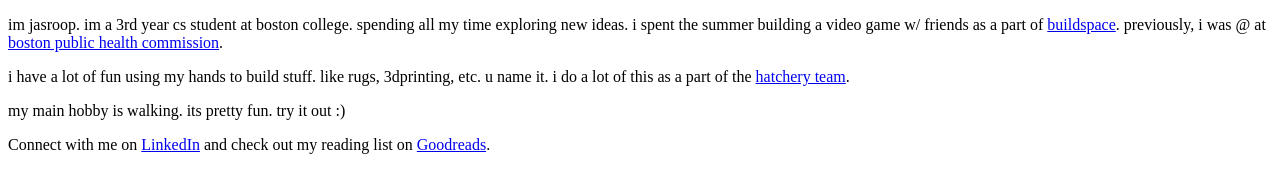
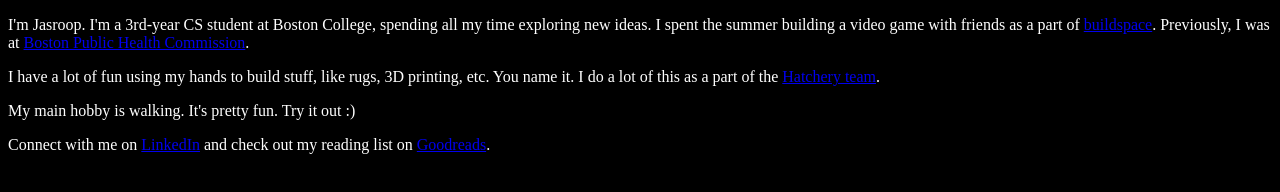
Before and after one commit to jasroopkdhingra/jasroop-website, a plain HTML site: page index.html in a window 1280 px wide. Drawn offline with Linux system fonts and the light colour scheme.

Commit message:
Update index.html

```diff
--- a/index.html
+++ b/index.html
@@ -1,13 +1,21 @@
 <!DOCTYPE html>
 <html>
+<head>
+    <style>
+        body {
+            background-color: black;
+            color: white;
+        }
+    </style>
+</head>
 <body>
 
-<p style="color:Black;">im jasroop. im a 3rd year cs student at boston college. spending all my time exploring new ideas. i spent the summer building a video game w/ friends as a part of <a href="https://buildspace.so/" target="_blank">buildspace<a/>. previously, i was @ at <a href="https://www.boston.gov/government/cabinets/boston-public-health-commission" target="_blank"> boston public health commission<a/>.</p>
+<p style="color:white;">I'm Jasroop. I'm a 3rd-year CS student at Boston College, spending all my time exploring new ideas. I spent the summer building a video game with friends as a part of <a href="https://buildspace.so/" target="_blank">buildspace</a>. Previously, I was at <a href="https://www.boston.gov/government/cabinets/boston-public-health-commission" target="_blank">Boston Public Health Commission</a>.</p>
 
-<p style="color:Black;">i have a lot of fun using my hands to build stuff. like rugs, 3dprinting, etc. u name it. i do a lot of this as a part of the <a href="https://design-innovation.bc.edu/makerspaces/" target="_blank">hatchery team</a>.</p>
+<p style="color:white;">I have a lot of fun using my hands to build stuff, like rugs, 3D printing, etc. You name it. I do a lot of this as a part of the <a href="https://design-innovation.bc.edu/makerspaces/" target="_blank">Hatchery team</a>.</p>
 
-<p style="color:Black;">my main hobby is walking. its pretty fun. try it out :) </p>
-<p style="color:Black;">Connect with me on <a href="https://www.linkedin.com/in/jasroopdhingra" target="_blank">LinkedIn</a> and check out my reading list on <a href="https://www.goodreads.com/user/show/116855931-jasroop" target="_blank">Goodreads</a>.</p>
+<p style="color:white;">My main hobby is walking. It's pretty fun. Try it out :)</p>
+<p style="color:white;">Connect with me on <a href="https://www.linkedin.com/in/jasroopdhingra" target="_blank">LinkedIn</a> and check out my reading list on <a href="https://www.goodreads.com/user/show/116855931-jasroop" target="_blank">Goodreads</a>.</p>
 
 </body>
 </html>
```
